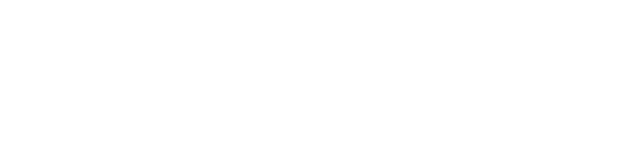
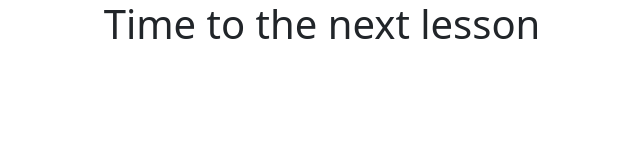
Before and after one commit to simonescoca/js-simon, a plain HTML site: page index.html in a window 1280 px wide. Shown: the whole page, without its empty margins (318-958 px from the left). Drawn offline with nearby package versions, Linux system fonts and the light colour scheme.

Commit message:
html structure header & main + added links css

```diff
--- a/index.html
+++ b/index.html
@@ -4,9 +4,21 @@
         <meta charset="UTF-8">
         <meta http-equiv="X-UA-Compatible" content="IE=edge">
         <meta name="viewport" content="width=device-width, initial-scale=1.0">
-        <title>Document</title>
+        <link rel="stylesheet" href="https://cdn.jsdelivr.net/npm/bootstrap@5.2.3/dist/css/bootstrap.min.css">
+        <link rel="stylesheet" href="style.css">
+        <title>Countdown to Tomorrow @ 9.30</title>
     </head>
     <body>
+        <header>
+            <h1 class="text-center">
+                Time to the next lesson
+            </h1>
+        </header>
+        <main class="container d-flex">
+            <section id="timer" class="fs-1 my_timer-container">
+                <!-- JS Content -->
+            </section>
+        </main>
         <script src="script.js"></script>
     </body>
 </html>
```
